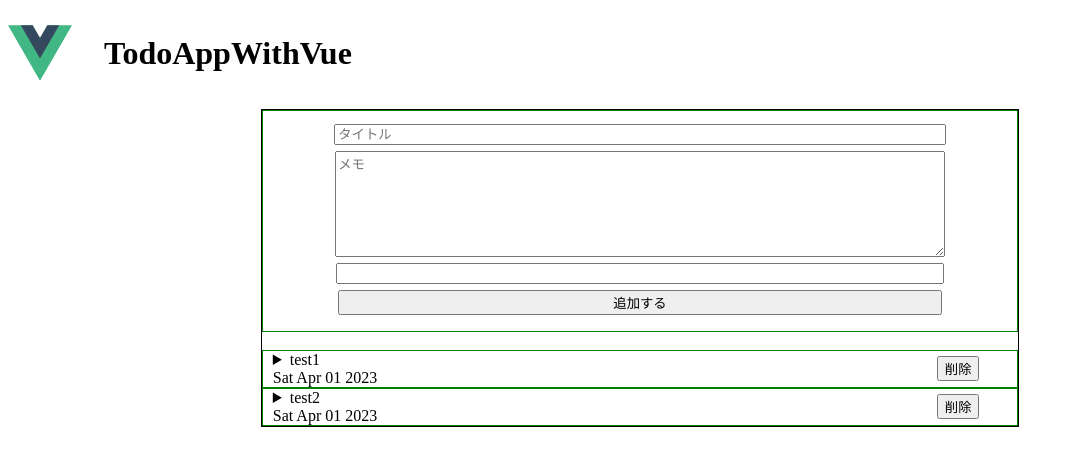
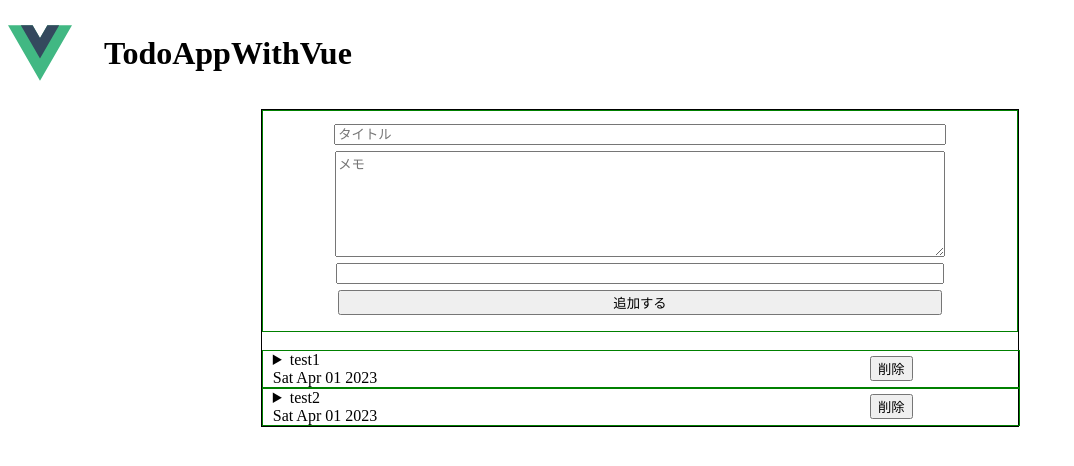
Before and after one commit to YuukiTerui/TodoAppWithVue, a Vue app in the folder todoapp/: page / in a window 1280 px wide. Shown: the top 466 px of the page, without its empty margins (0-1074 px from the left). Built offline with nearby package versions, Linux system fonts and the light colour scheme.

Commit message:
メモ欄の文字数が多い時の折り返し

```diff
--- a/todoapp/src/components/TodoTask.vue
+++ b/todoapp/src/components/TodoTask.vue
@@ -4,19 +4,18 @@
             <div id="id" hidden>
                 {{ id }}
             </div>
-            <details>
+            <details width="100%">
                 <summary id="title">
                     {{ localTitle }}
                 </summary>
-                <div id="note" v-html="localNote">
-                </div>
+                <div id="note" v-html="localNote"></div>
             </details>
             <div id="limit">
                 {{ localLimit }}
             </div>
         </div>
         <div class="todo-edit">
-            <button type="button" @click="deleteButtonClicked">削除</button>
+            <button type="button" id="delete-btn" @click="deleteButtonClicked">削除</button>
         </div>
     </section>
 </template>
@@ -77,11 +76,25 @@ const deleteButtonClicked = () => {
 
 <style scoped>
 
+.box {
+    width: 100%;
+
+}
 .todo-info {
     padding-left: 10px;
+    width: 80%;
 }
 
 .todo-edit {
-    margin: 0 5% 0 auto;
+    width: 20%;
+}
+
+#note {
+    width: 100%;
+    overflow-wrap: break-word;
+}
+
+#delete-btn {
+    margin: 0 0 0 auto;
 }
 </style>
```
